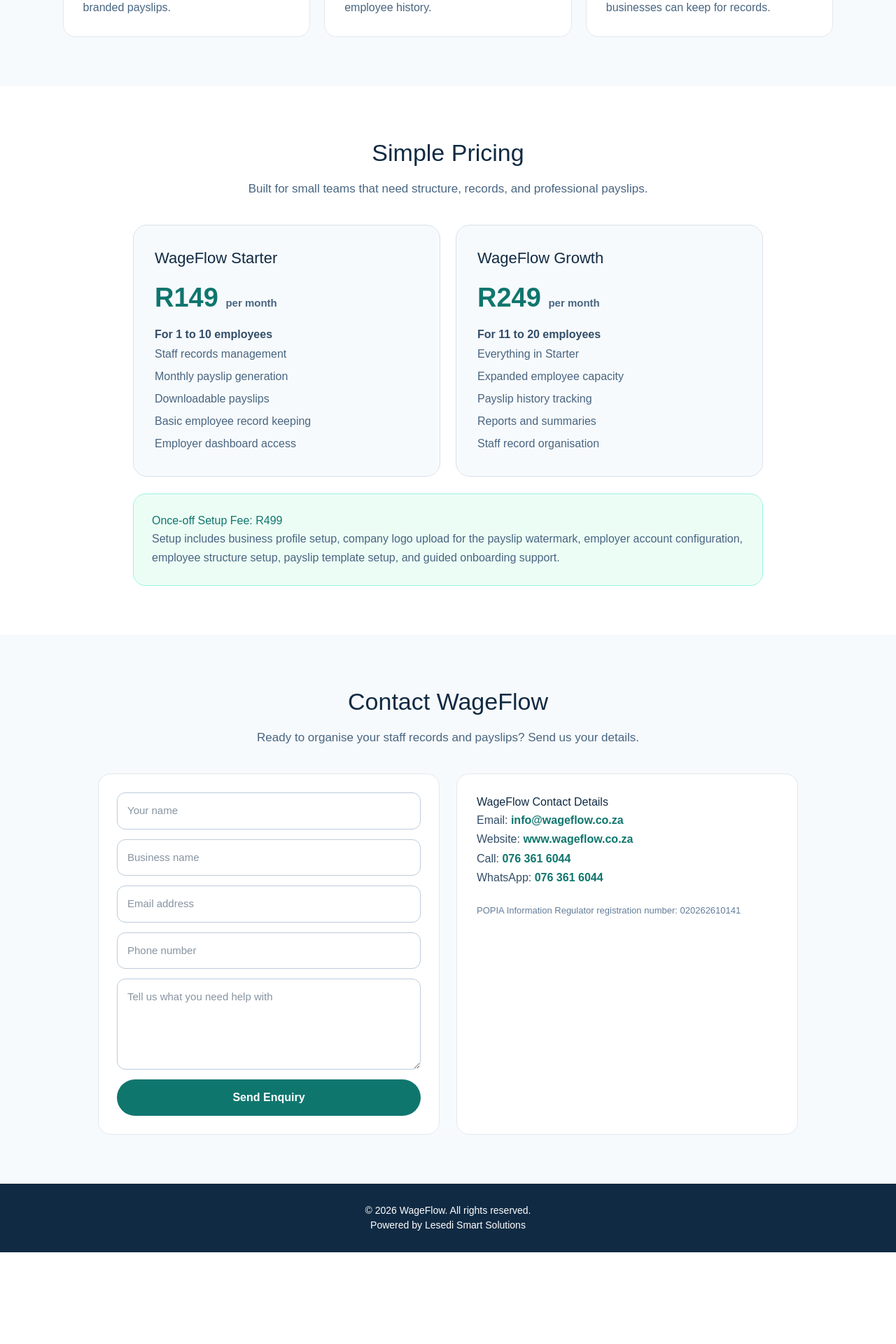
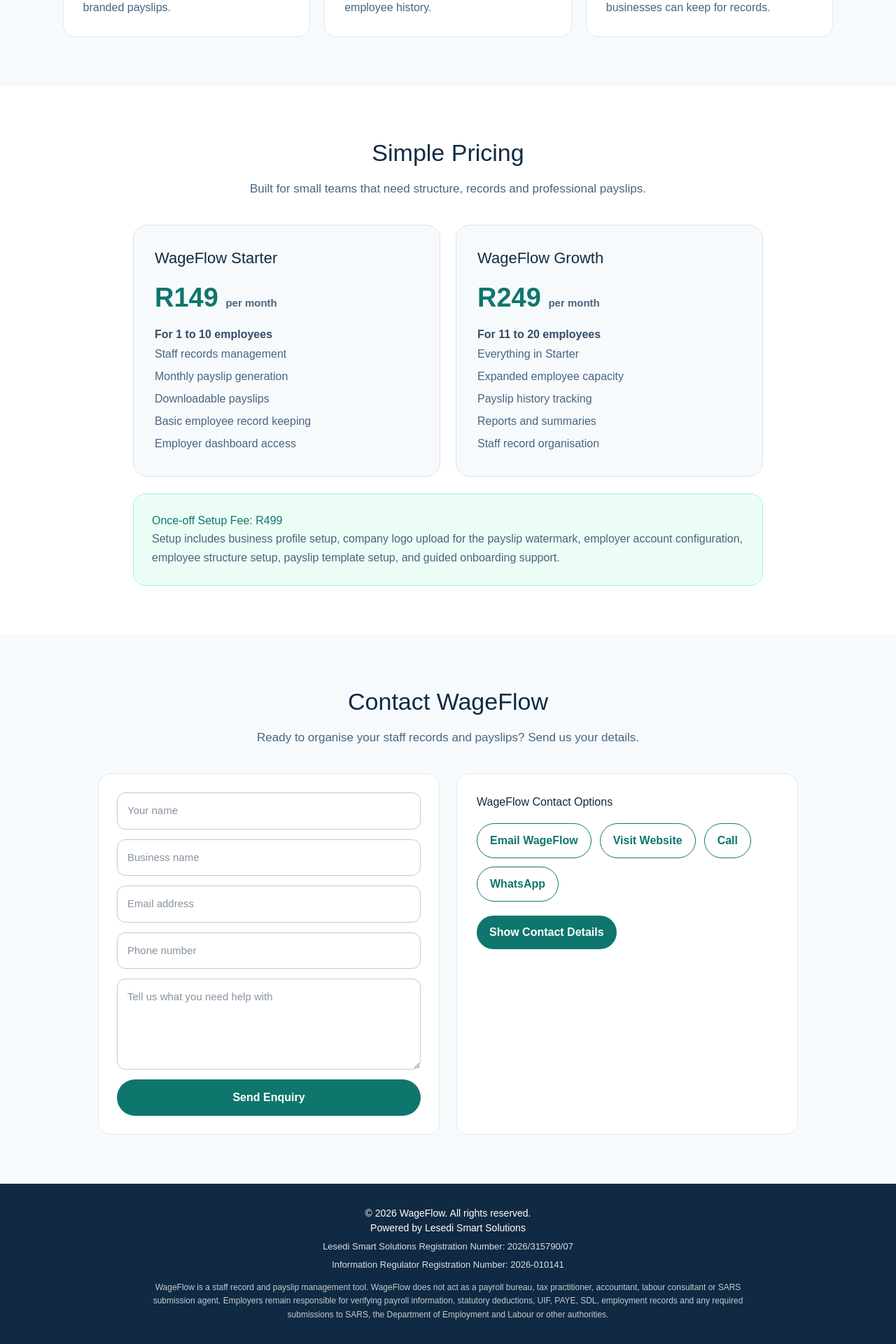
Before and after one commit to KaonPM/wageflow, a Next.js app: page / in a window 1280 px wide. Shown: the part 850-2770 px from the top of the page at 70% size. Before the commit the page ends 2639 px from the top, so only its background shows below. Built offline with nearby package versions, Linux system fonts and the light colour scheme.

Commit message:
WageFlow: landing page finalized with SA pricing, collapsible contact buttons, footer compliance (Lesedi reg no + Information Regulator), and legal disclaimer added

```diff
--- a/app/page.tsx
+++ b/app/page.tsx
@@ -10,6 +10,8 @@ export default function WageFlowLandingPage() {
     phone: "",
     message: "",
   });
+
+  const [showContactDetails, setShowContactDetails] = useState(false);
 
   function handleSubmit(e: React.FormEvent<HTMLFormElement>) {
     e.preventDefault();
@@ -46,12 +48,12 @@ ${form.message}`
         <p style={eyebrow}>Staff Management Simplified</p>
 
         <h1 style={heroTitle}>
-          Simple payslips, staff records, and payroll organisation for small businesses.
+          Simple payslips, staff records and payroll organisation for small businesses.
         </h1>
 
         <p style={heroText}>
           WageFlow helps South African small businesses keep employee records,
-          generate payslips, and stay more organised without complicated payroll systems.
+          generate payslips and stay more organised without complicated payroll systems.
         </p>
 
         <div style={heroActions}>
@@ -67,7 +69,7 @@ ${form.message}`
           <div style={card}>
             <h3 style={cardTitle}>1. Set up your business</h3>
             <p style={cardText}>
-              Add your business details, contact information, and company logo
+              Add your business details, contact information and company logo
               for branded payslips.
             </p>
           </div>
@@ -75,7 +77,7 @@ ${form.message}`
           <div style={card}>
             <h3 style={cardTitle}>2. Add your employees</h3>
             <p style={cardText}>
-              Capture staff details, employment records, pay information, and
+              Capture staff details, employment records, pay information and
               basic employee history.
             </p>
           </div>
@@ -94,7 +96,7 @@ ${form.message}`
         <h2 style={sectionTitle}>Simple Pricing</h2>
 
         <p style={sectionIntro}>
-          Built for small teams that need structure, records, and professional payslips.
+          Built for small teams that need structure, records and professional payslips.
         </p>
 
         <div style={pricingGrid}>
@@ -193,27 +195,30 @@ ${form.message}`
           </form>
 
           <div style={contactCard}>
-            <h3 style={cardTitle}>WageFlow Contact Details</h3>
+            <h3 style={cardTitle}>WageFlow Contact Options</h3>
 
-            <p style={contactText}>
-              Email: <a href="mailto:info@wageflow.co.za" style={textLink}>info@wageflow.co.za</a>
-            </p>
+            <div style={contactButtons}>
+              <a href="mailto:info@wageflow.co.za" style={contactBtn}>Email WageFlow</a>
+              <a href="https://www.wageflow.co.za" target="_blank" style={contactBtn}>Visit Website</a>
+              <a href="tel:+27763616044" style={contactBtn}>Call</a>
+              <a href="https://wa.me/27763616044" target="_blank" style={contactBtn}>WhatsApp</a>
+            </div>
 
-            <p style={contactText}>
-              Website: <a href="https://www.wageflow.co.za" style={textLink}>www.wageflow.co.za</a>
-            </p>
+            <button
+              type="button"
+              style={toggleButton}
+              onClick={() => setShowContactDetails(!showContactDetails)}
+            >
+              {showContactDetails ? "Hide Contact Details" : "Show Contact Details"}
+            </button>
 
-            <p style={contactText}>
-              Call: <a href="tel:+27763616044" style={textLink}>076 361 6044</a>
-            </p>
-
-            <p style={contactText}>
-              WhatsApp: <a href="https://wa.me/27763616044" style={textLink}>076 361 6044</a>
-            </p>
-
-            <p style={finePrint}>
-              POPIA Information Regulator registration number: 020262610141
-            </p>
+            {showContactDetails && (
+              <div style={contactDetails}>
+                <p style={contactText}>Email: info@wageflow.co.za</p>
+                <p style={contactText}>Website: www.wageflow.co.za</p>
+                <p style={contactText}>Phone / WhatsApp: 076 361 6044</p>
+              </div>
+            )}
           </div>
         </div>
       </section>
@@ -221,6 +226,23 @@ ${form.message}`
       <footer style={footer}>
         <p>© {new Date().getFullYear()} WageFlow. All rights reserved.</p>
         <p>Powered by Lesedi Smart Solutions</p>
+
+        <p style={footerSmall}>
+          Lesedi Smart Solutions Registration Number: 2026/315790/07
+        </p>
+
+        <p style={footerSmall}>
+          Information Regulator Registration Number: 2026-010141
+        </p>
+
+        <p style={footerDisclaimer}>
+          WageFlow is a staff record and payslip management tool. WageFlow does
+          not act as a payroll bureau, tax practitioner, accountant, labour
+          consultant or SARS submission agent. Employers remain responsible for
+          verifying payroll information, statutory deductions, UIF, PAYE, SDL,
+          employment records and any required submissions to SARS, the
+          Department of Employment and Labour or other authorities.
+        </p>
       </footer>
     </main>
   );
@@ -473,27 +495,65 @@ const contactCard = {
   border: "1px solid #e2e8f0",
 };
 
+const contactButtons = {
+  display: "flex",
+  gap: 12,
+  flexWrap: "wrap" as const,
+  marginTop: 18,
+};
+
+const contactBtn = {
+  background: "#ffffff",
+  border: "1px solid #0f766e",
+  color: "#0f766e",
+  padding: "12px 18px",
+  borderRadius: 999,
+  textDecoration: "none",
+  fontWeight: 700,
+};
+
+const toggleButton = {
+  marginTop: 20,
+  background: "#0f766e",
+  color: "#ffffff",
+  padding: "12px 18px",
+  borderRadius: 999,
+  border: "none",
+  fontWeight: 700,
+  cursor: "pointer",
+};
+
+const contactDetails = {
+  marginTop: 18,
+  padding: 18,
+  borderRadius: 14,
+  background: "#f7fafc",
+  border: "1px solid #d9e2ec",
+};
+
 const contactText = {
   color: "#334e68",
   lineHeight: 1.7,
 };
 
-const textLink = {
-  color: "#0f766e",
-  fontWeight: 700,
-};
-
-const finePrint = {
-  marginTop: 24,
-  fontSize: 13,
-  color: "#627d98",
-  lineHeight: 1.6,
-};
-
 const footer = {
-  padding: "28px 7%",
+  padding: "32px 7%",
   textAlign: "center" as const,
   background: "#102a43",
   color: "#ffffff",
   fontSize: 14,
 };
+
+const footerSmall = {
+  fontSize: 13,
+  opacity: 0.85,
+  marginTop: 6,
+};
+
+const footerDisclaimer = {
+  fontSize: 12,
+  opacity: 0.75,
+  maxWidth: 850,
+  margin: "14px auto 0",
+  lineHeight: 1.6,
+};
```
